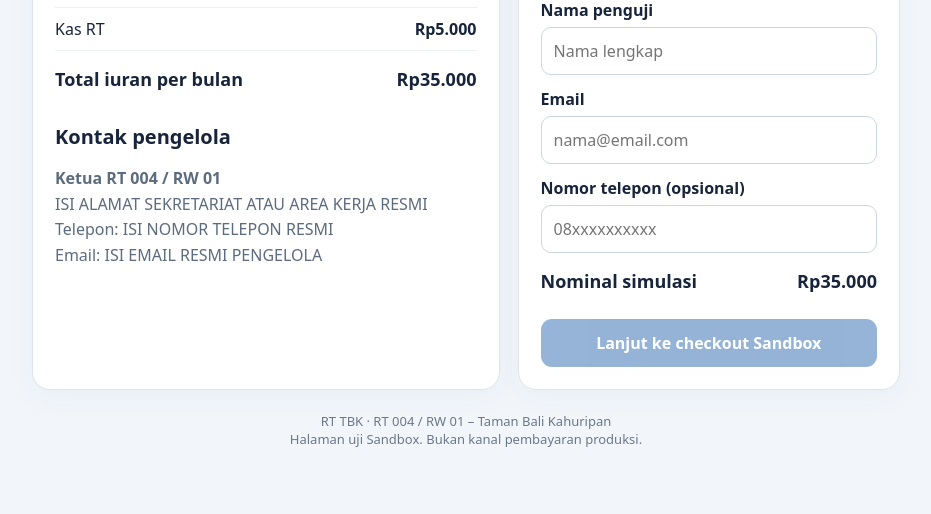
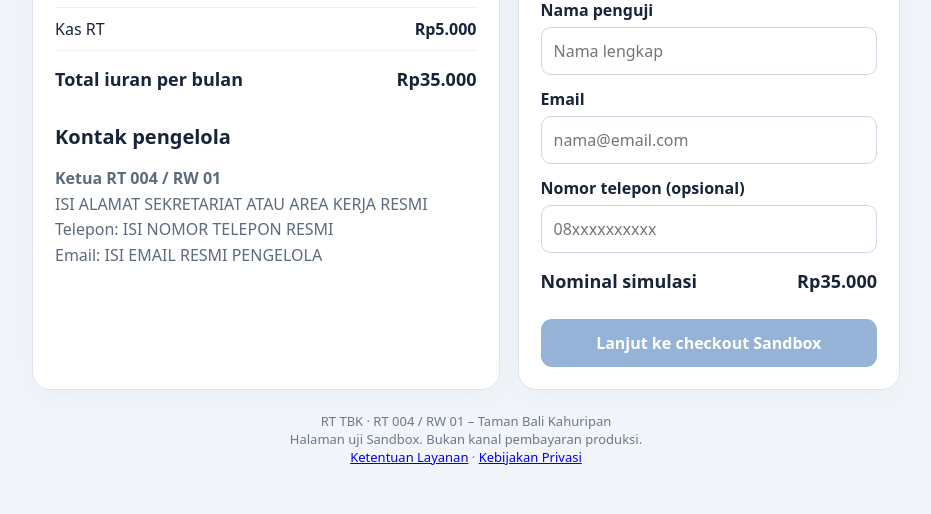
Before and after one commit to setiawanw613-blip/RT-kita-TBK, a PHP site: page /duitku-site/public/index.php in a window 1280 px wide. Shown: the part 531-1045 px from the top of the page, without its empty margins (174-1105 px from the left). Before the commit the page ends 978 px from the top, so only its background shows below. Run offline with PHP 8.4, Linux system fonts and the light colour scheme.

Commit message:
Link privacy and service terms on RT TBK payment site

```diff
--- a/duitku-site/public/index.php
+++ b/duitku-site/public/index.php
@@ -70,5 +70,5 @@ Email: <?= h((string)($site['email'] ?? 'Belum diatur')) ?>
 </form>
 </section>
 </main>
-<footer>RT TBK · RT 004 / RW 01 – Taman Bali Kahuripan<br>Halaman uji Sandbox. Bukan kanal pembayaran produksi.</footer>
+<footer>RT TBK · RT 004 / RW 01 – Taman Bali Kahuripan<br>Halaman uji Sandbox. Bukan kanal pembayaran produksi.<br><a href="ketentuan.php">Ketentuan Layanan</a> · <a href="kebijakan-privasi.php">Kebijakan Privasi</a></footer>
 </div></body></html>
```
